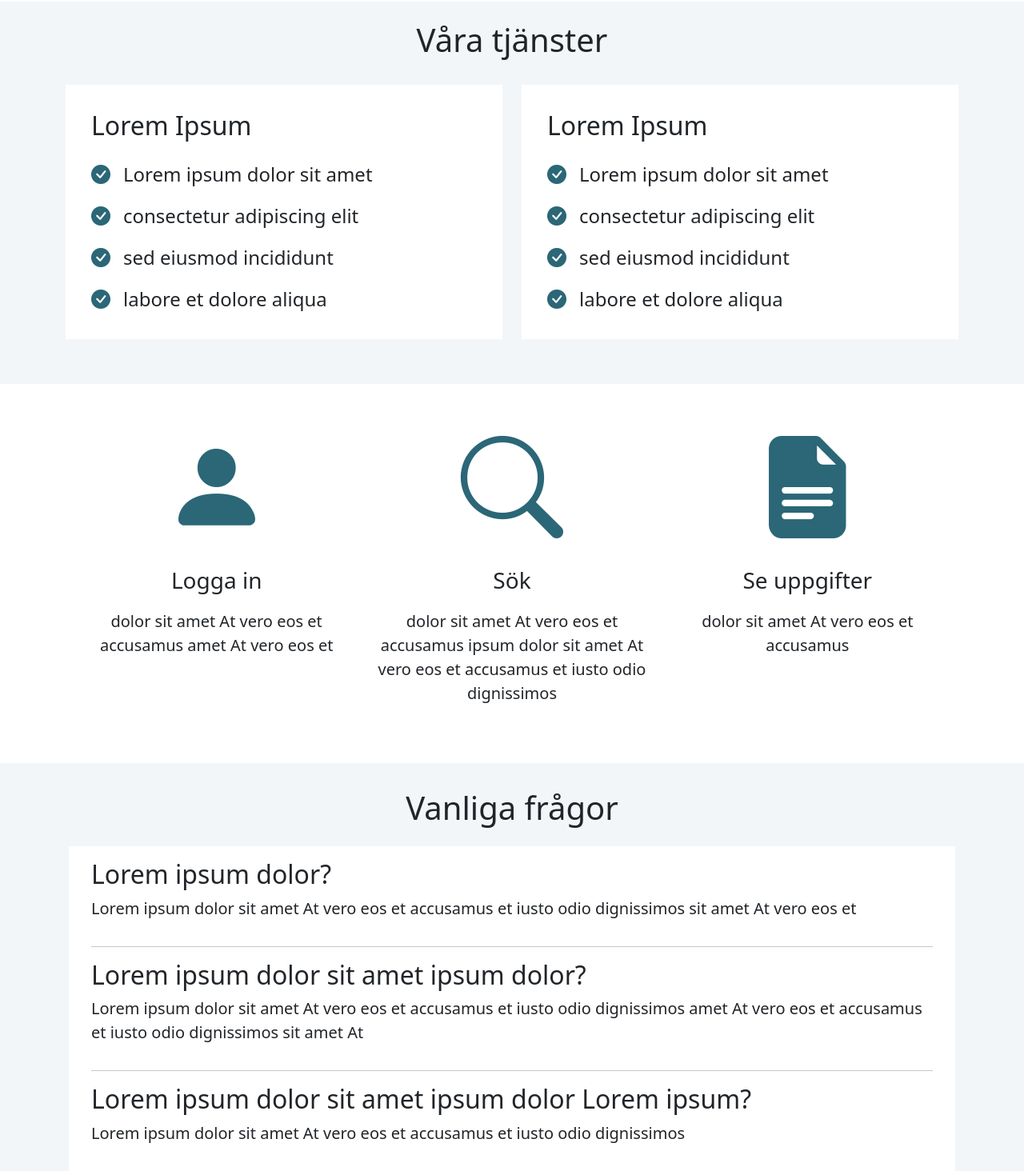
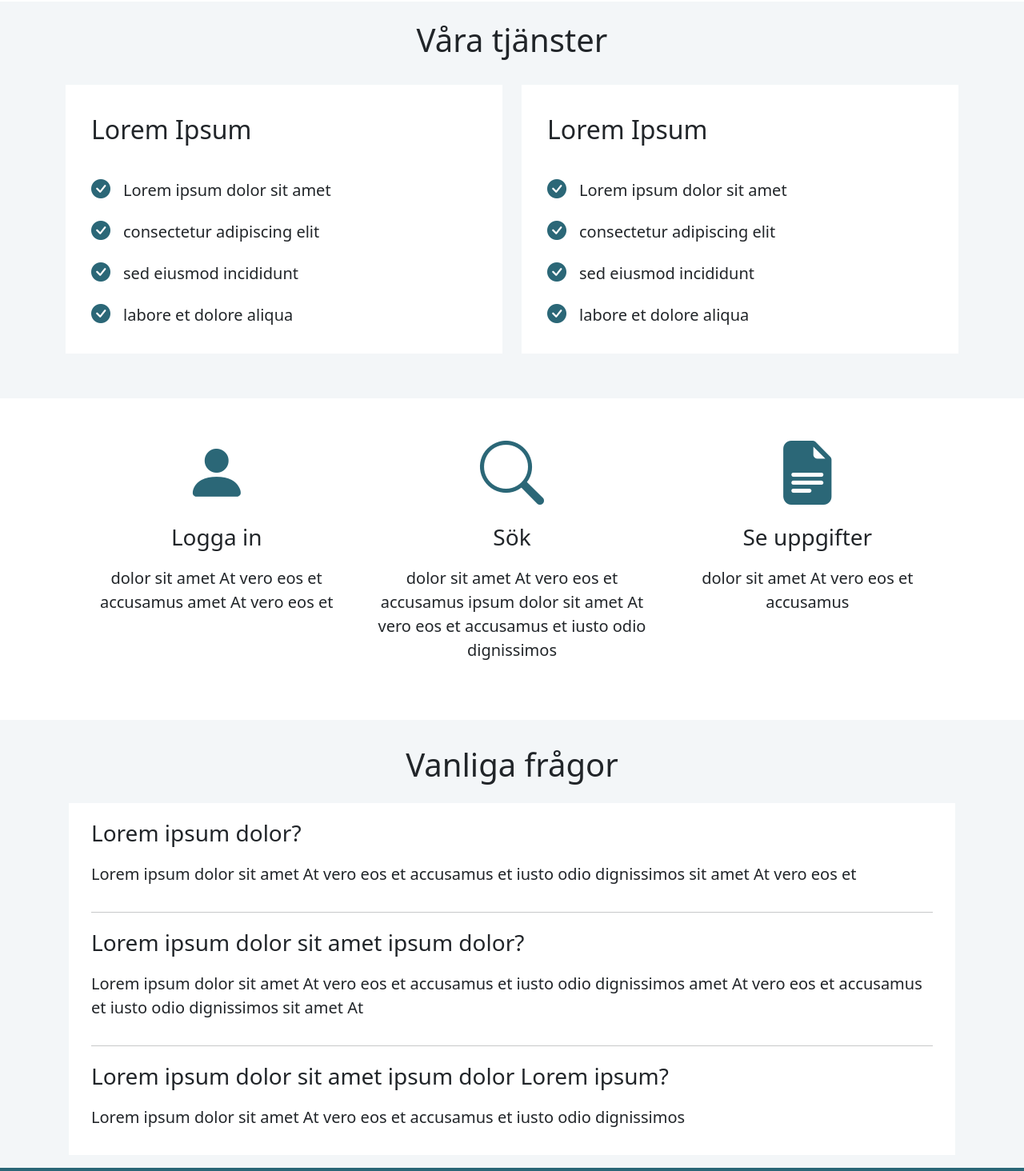
Before and after one commit to Sefikmehicic/sefikmehicic.github.io, an Angular app: page /Home in a window 1280 px wide. Shown: the part 780-2244 px from the top of the page at 80% size. Built offline with nearby package versions, Linux system fonts and the light colour scheme.

Commit message:
Made text smaller.

```diff
--- a/src/app/home/home.component.css
+++ b/src/app/home/home.component.css
@@ -38,7 +38,7 @@
 }
 
 .icon {
-    font-size: 8rem;
+    font-size: 5rem;
 }
 
 .icon-section {
--- a/src/app/home/home.component.html
+++ b/src/app/home/home.component.html
@@ -28,22 +28,22 @@
             <div class="col-lg-6">
                 <div class="card mb-2">
                     <div class="card-body">
-                        <h5 class="card-header-text fs-2 p-3">Lorem Ipsum</h5>
-                        <p class="fs-4"><i class="bi bi-check-circle-fill p-3"></i>Lorem ipsum dolor sit amet</p>
-                        <p class="fs-4"><i class="bi bi-check-circle-fill p-3"></i>consectetur adipiscing elit</p>
-                        <p class="fs-4"><i class="bi bi-check-circle-fill p-3"></i>sed eiusmod incididunt</p>
-                        <p class="fs-4"><i class="bi bi-check-circle-fill p-3"></i>labore et dolore aliqua</p>
+                        <p class="card-header-text fs-2 p-3">Lorem Ipsum</p>
+                        <p class="fs-5"><i class="bi bi-check-circle-fill p-3"></i>Lorem ipsum dolor sit amet</p>
+                        <p class="fs-5"><i class="bi bi-check-circle-fill p-3"></i>consectetur adipiscing elit</p>
+                        <p class="fs-5"><i class="bi bi-check-circle-fill p-3"></i>sed eiusmod incididunt</p>
+                        <p class="fs-5"><i class="bi bi-check-circle-fill p-3"></i>labore et dolore aliqua</p>
                     </div>
                 </div>
             </div>
             <div class="col-lg-6">
                 <div class="card">
                     <div class="card-body">
-                        <h5 class="card-header-text fs-2 p-3">Lorem Ipsum</h5>
-                        <p class="fs-4"><i class="bi bi-check-circle-fill p-3"></i>Lorem ipsum dolor sit amet</p>
-                        <p class="fs-4"><i class="bi bi-check-circle-fill p-3"></i>consectetur adipiscing elit</p>
-                        <p class="fs-4"><i class="bi bi-check-circle-fill p-3"></i>sed eiusmod incididunt</p>
-                        <p class="fs-4"><i class="bi bi-check-circle-fill p-3"></i>labore et dolore aliqua</p>
+                        <p class="card-header-text fs-2 p-3">Lorem Ipsum</p>
+                        <p class="fs-5"><i class="bi bi-check-circle-fill p-3"></i>Lorem ipsum dolor sit amet</p>
+                        <p class="fs-5"><i class="bi bi-check-circle-fill p-3"></i>consectetur adipiscing elit</p>
+                        <p class="fs-5"><i class="bi bi-check-circle-fill p-3"></i>sed eiusmod incididunt</p>
+                        <p class="fs-5"><i class="bi bi-check-circle-fill p-3"></i>labore et dolore aliqua</p>
                     </div>
                 </div>
             </div>
@@ -79,21 +79,21 @@
                 <div class="card-body">
                     <div class="row">
                         <div class="col">
-                            <h5 class="card-header-text fs-2">Lorem ipsum dolor?</h5>
+                            <p class="fs-3">Lorem ipsum dolor?</p>
                             <p class="fs-5">Lorem ipsum dolor sit amet At vero eos et accusamus et iusto odio dignissimos sit amet At vero eos et</p>
                         </div>
                     </div>
                     <hr>
                     <div class="row">
                         <div class="col">
-                            <h5 class="card-header-text fs-2">Lorem ipsum dolor sit amet ipsum dolor?</h5>
+                            <p class="fs-3">Lorem ipsum dolor sit amet ipsum dolor?</p>
                             <p class="fs-5">Lorem ipsum dolor sit amet At vero eos et accusamus et iusto odio dignissimos amet At vero eos et accusamus et iusto odio dignissimos sit amet At</p>
                         </div>
                     </div>
                     <hr>
                     <div class="row">
                         <div class="col">
-                            <h5 class="card-header-text fs-2">Lorem ipsum dolor sit amet ipsum dolor Lorem ipsum?</h5>
+                            <p class="fs-3">Lorem ipsum dolor sit amet ipsum dolor Lorem ipsum?</p>
                             <p class="fs-5">Lorem ipsum dolor sit amet At vero eos et accusamus et iusto odio dignissimos</p>
                         </div>
                     </div>
--- a/src/app/search/search.component.html
+++ b/src/app/search/search.component.html
@@ -46,6 +46,10 @@
                 <div class="col-lg-3 col"><p>Hammarögatan 14<br>123 40 FARSTA</p></div>
             </div>
             <div class="row">
+                <div class="col-lg-2 offset-lg-4 col"><p>Fastighetsbeteckning</p></div>
+                <div class="col-lg-3 col"><p>lgh 1401</p></div>
+            </div>
+            <div class="row">
                 <div class="col-lg-2 offset-lg-4 col"><p>Län</p></div>
                 <div class="col-lg-3 col"><p>STOCKHOLM</p></div>
             </div>
```
Also changed, not shown: 3 other files (tests, documents, lock files or other folders).
